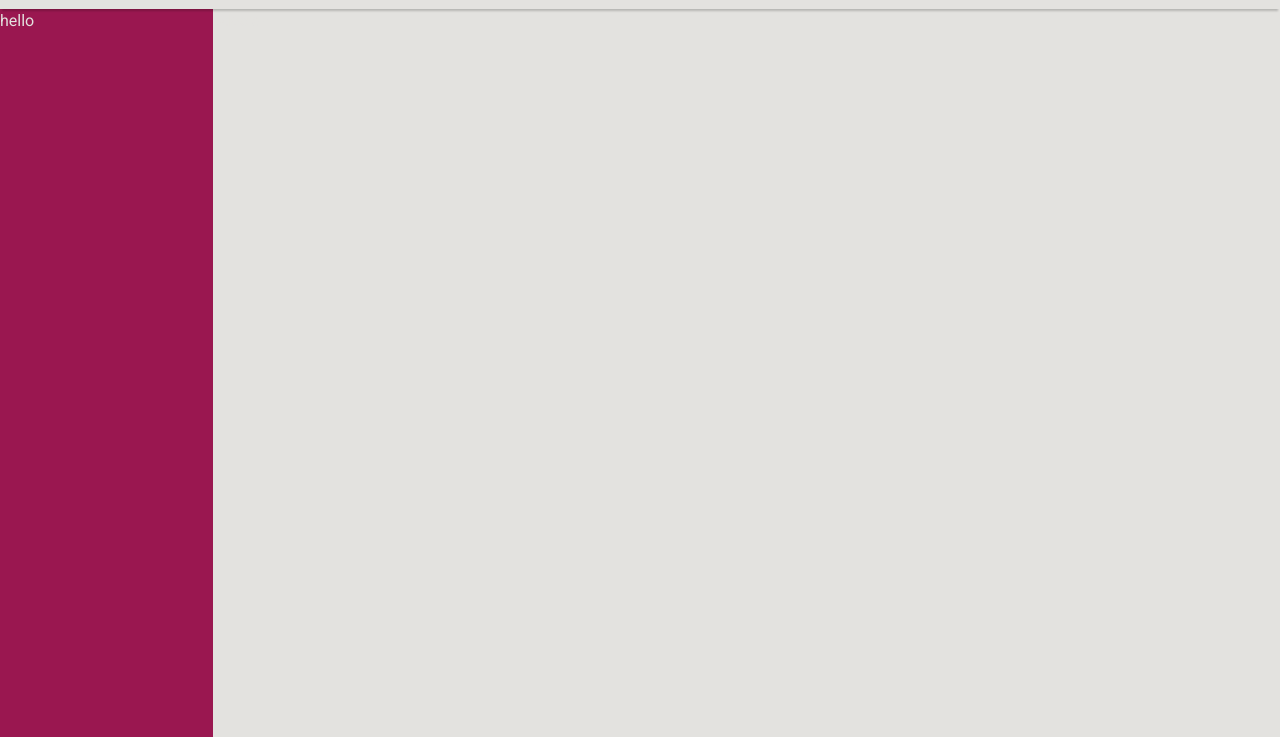
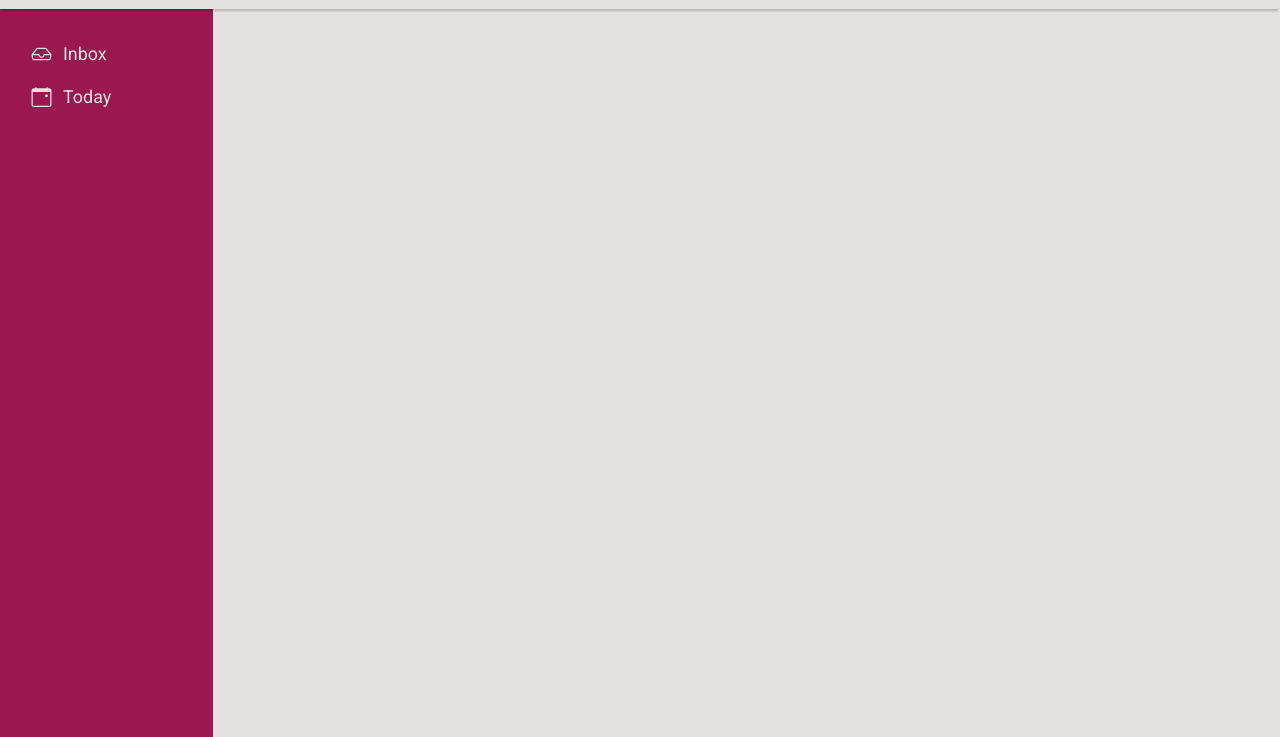
Before and after one commit to raheemelassadi/todo-list, a website built with webpack: page dist/index.html in a window 1280 px wide. Shown: the part 63-800 px from the top of the page. Built offline with nearby package versions, Linux system fonts and the light colour scheme.

```diff
--- a/src/modules/initialLoad.js
+++ b/src/modules/initialLoad.js
@@ -1,36 +1,61 @@
+import { WebpackError } from "webpack"
+
 function createHome() {
-    const content = document.querySelector('#content');
-    const navbar = document.createElement("nav");
+    const content = document.querySelector('#content')
+    const navbar = document.createElement("nav")
     const navTitle = document.createElement("h1")
     const navText = document.createElement("button")
     const navDiv = document.createElement("div")
-    const sidebar = document.createElement("div");
-    const mainWindow = document.createElement("div");
+    const sidebar = document.createElement("div")
+    const mainWindow = document.createElement("div")
     const gridContainer = document.createElement("div")
+    const inbox = document.createElement("div")
+    const today = document.createElement("div")
+    const week = document.createElement("div")
 
     content.classList.add('container-fluid')
 
+    //nav items
     navbar.classList.add('navbar', 'navbar-expand-lg', 'container-fluid', 'justify-content-between')
     navTitle.textContent = "ToDo List"
     navTitle.setAttribute('id', 'navTitle')
     navText.textContent = 'Add Task'
     navText.setAttribute('id', 'navText')
     navText.classList.add('btn')
-    gridContainer.classList.add('container-fluid', 'd-flex', 'h-100', 'gridContainer')
 
     navbar.appendChild(navTitle)
     navDiv.appendChild(navText)
     navbar.appendChild(navDiv)
 
 
-    sidebar.classList.add('sidebar', 'col-2', 'h-100')
-    sidebar.textContent = 'hello'
+    //text content
+    inbox.innerHTML = `<svg xmlns="http://www.w3.org/2000/svg" width="35" height="20" fill="currentColor" class="bi bi-inbox" viewBox="0 0 16 16">
+    <path d="M4.98 4a.5.5 0 0 0-.39.188L1.54 8H6a.5.5 0 0 1 .5.5 1.5 1.5 0 1 0 3 0A.5.5 0 0 1 10 8h4.46l-3.05-3.812A.5.5 0 0 0 11.02 4H4.98zm9.954 5H10.45a2.5 2.5 0 0 1-4.9 0H1.066l.32 2.562a.5.5 0 0 0 .497.438h12.234a.5.5 0 0 0 .496-.438L14.933 9zM3.809 3.563A1.5 1.5 0 0 1 4.981 3h6.038a1.5 1.5 0 0 1 1.172.563l3.7 4.625a.5.5 0 0 1 .105.374l-.39 3.124A1.5 1.5 0 0 1 14.117 13H1.883a1.5 1.5 0 0 1-1.489-1.314l-.39-3.124a.5.5 0 0 1 .106-.374l3.7-4.625z"/>
+  </svg><p class="ms-1 d-none d-sm-inline">Inbox</p>`
+
+    today.innerHTML = `<svg xmlns="http://www.w3.org/2000/svg" width="35" height="20" fill="currentColor" class="bi bi-calendar-event" viewBox="0 0 16 16">
+    <path d="M11 6.5a.5.5 0 0 1 .5-.5h1a.5.5 0 0 1 .5.5v1a.5.5 0 0 1-.5.5h-1a.5.5 0 0 1-.5-.5v-1z"/>
+    <path d="M3.5 0a.5.5 0 0 1 .5.5V1h8V.5a.5.5 0 0 1 1 0V1h1a2 2 0 0 1 2 2v11a2 2 0 0 1-2 2H2a2 2 0 0 1-2-2V3a2 2 0 0 1 2-2h1V.5a.5.5 0 0 1 .5-.5zM1 4v10a1 1 0 0 0 1 1h12a1 1 0 0 0 1-1V4H1z"/>
+  </svg><p class="ms-1 d-none d-sm-inline">Today</p>`
+
+    //adding class lists
+    gridContainer.classList.add('container-fluid', 'd-flex', 'h-100', 'gridContainer')
+
+    sidebar.classList.add('sidebar', 'col-2', 'h-100', 'p-md-4')
+
+    inbox.classList.add('inbox', 'sidebar-items')
+
+    today.setAttribute('id', 'today')
+    today.classList.add('sidebar-items')
 
     mainWindow.classList.add("col-10", 'd-grid', 'mainWindow')
     mainWindow.textContent = 'sdocidn'
 
 
-    content.appendChild(navbar);
+    //appending
+    content.appendChild(navbar)
+    sidebar.appendChild(inbox)
+    sidebar.appendChild(today)
     gridContainer.appendChild(sidebar)
     gridContainer.appendChild(mainWindow)
     content.appendChild(gridContainer)
--- a/src/styles.scss
+++ b/src/styles.scss
@@ -34,6 +34,8 @@
 .sidebar {
     background-color: $darkRed;
     color: $greyColor;
+    font-size: min(1.4vw, 2.2vw);
+    cursor: pointer;
 }
 
 #navTitle {
@@ -74,3 +76,21 @@
 .mainWindow {
     background-color: $greyColor;
 }
+
+.inbox {
+    margin-top: .5rem;
+    margin-bottom: 1rem;
+    display: flex;
+    align-items: center;
+}
+
+#today {
+    display: flex;
+    align-items: center;
+}
+
+p {
+    margin: 0;
+    cursor: pointer;
+    user-select: none;
+}
```
Also changed, not shown: dist/main.js, 2 other files.
